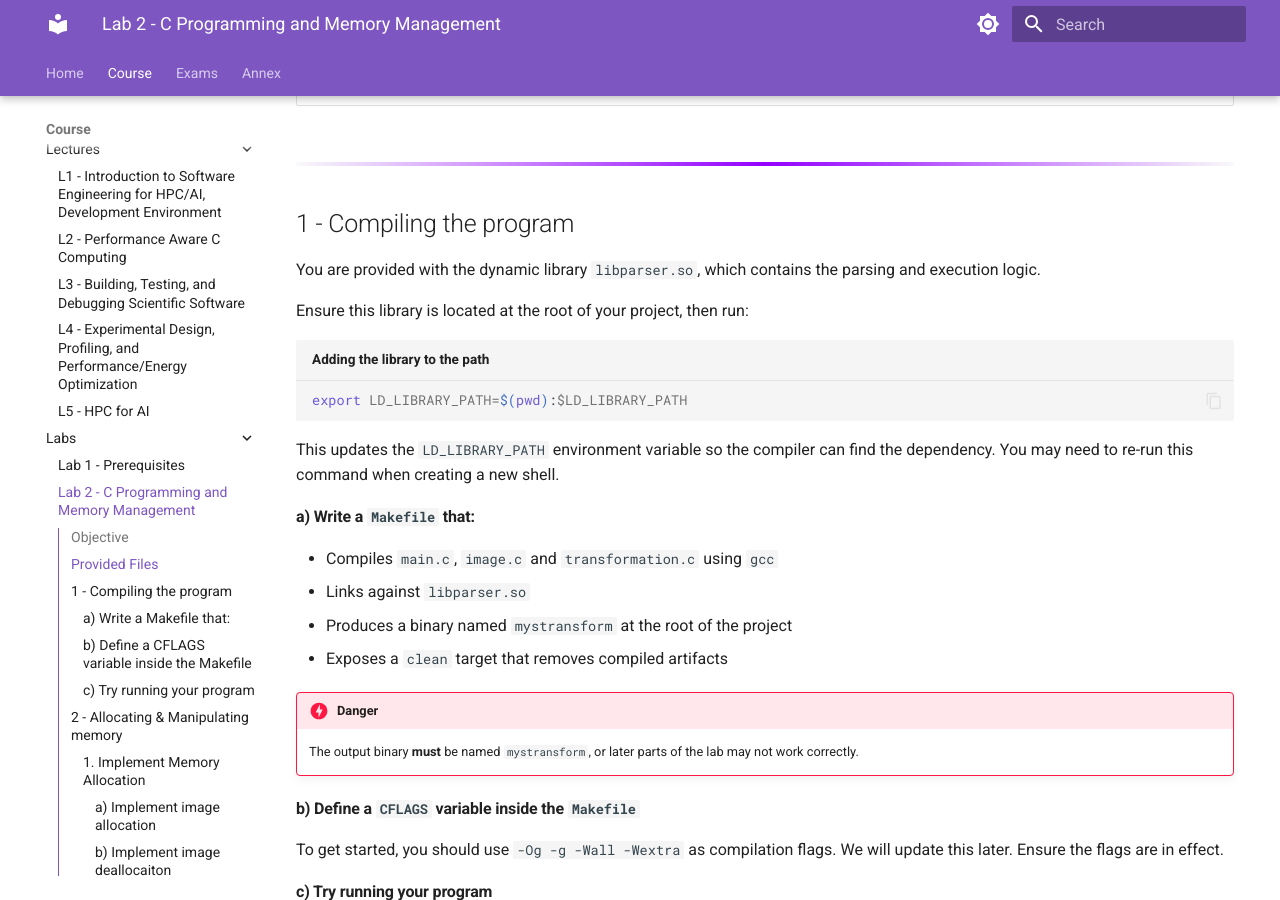
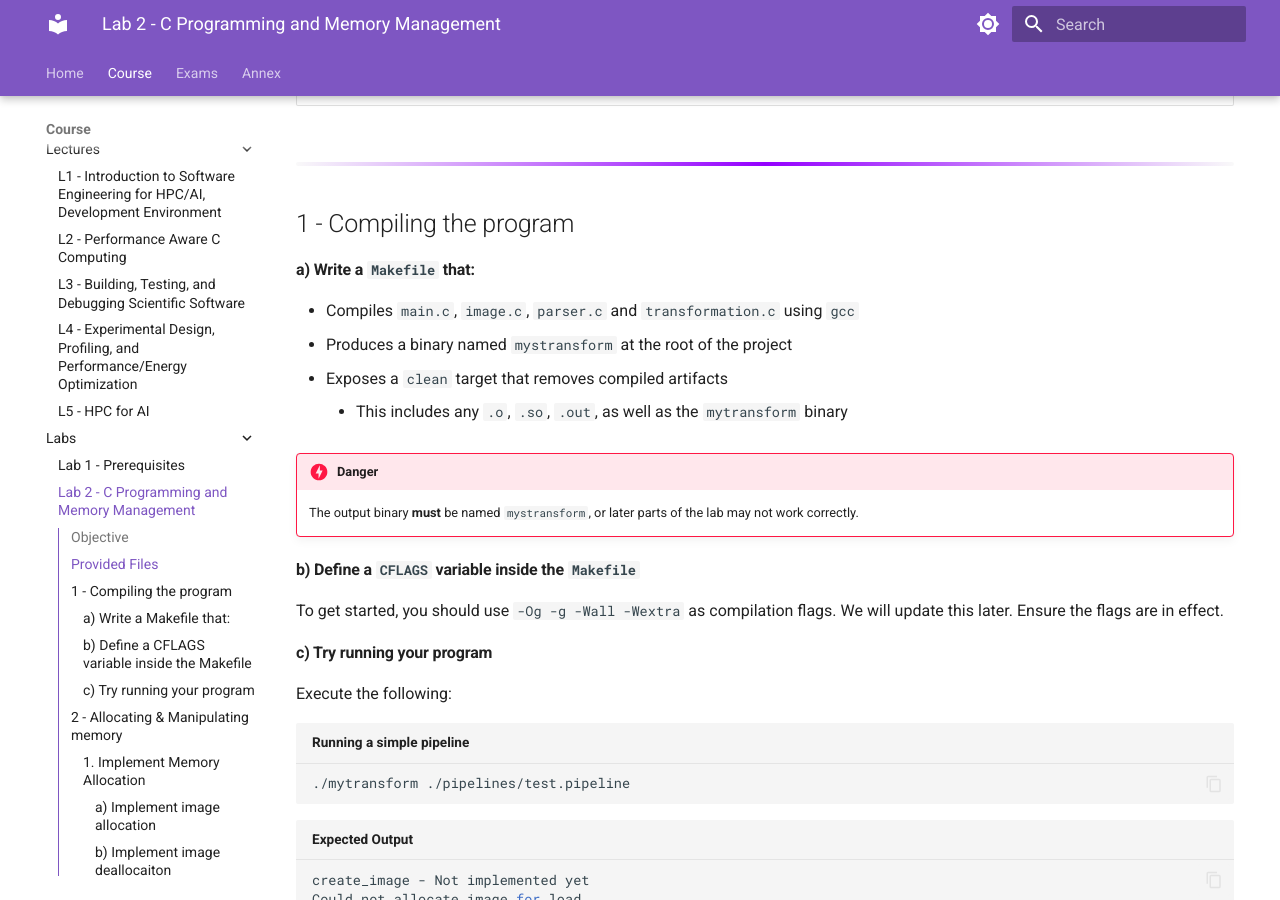
Before and after one commit to M1-CHPS/glhpc, an MkDocs documentation site: the page built from docs/lab2.md, in a window 1280 px wide and 900 px high, scrolled down 1931 px. Built offline with MkDocs 1.6.1 and Material for MkDocs 9.7.7, drawn with Linux system fonts in a browser that asks for light colours.

Commit message:
Removed mentions of libparser.so in lab2

````diff
--- a/docs/lab2.md
+++ b/docs/lab2.md
@@ -47,22 +47,12 @@ The parsing and pipeline execution logic have already been implemented so you ca
 
 ## 1 - Compiling the program
 
-You are provided with the dynamic library `libparser.so`, which contains the parsing and execution logic.
-
-Ensure this library is located at the root of your project, then run:
-```sh title="Adding the library to the path"
-export LD_LIBRARY_PATH=$(pwd):$LD_LIBRARY_PATH
-```
-
-This updates the `LD_LIBRARY_PATH` environment variable so the compiler can find the dependency.
-You may need to re-run this command when creating a new shell.
-
 #### a) Write a `Makefile` that:
 
-- Compiles `main.c`, `image.c` and `transformation.c` using `gcc`
-- Links against `libparser.so`
+- Compiles `main.c`, `image.c`, `parser.c` and `transformation.c` using `gcc`
 - Produces a binary named `mystransform` at the root of the project
 - Exposes a `clean` target that removes compiled artifacts
+    - This includes any `.o`, `.so`, `.out`, as well as the `mytransform` binary
 
 !!! Danger
     The output binary **must** be named `mystransform`, or later parts of the lab may not work correctly.
````
